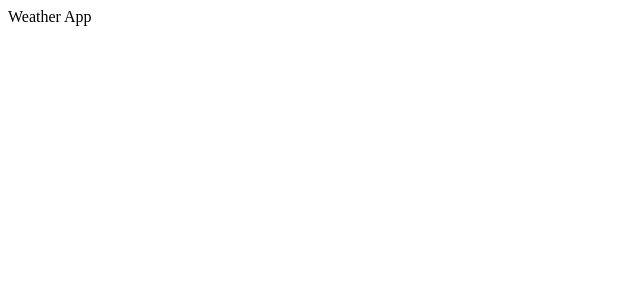
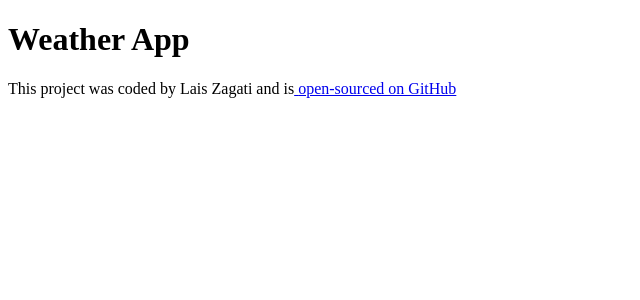
Before and after one commit to LaisZagati/weather-react-app, a React (Create React App) app: page / in a window 1280 px wide. Shown: the top 300 px of the page, without its empty margins (0-640 px from the left). Built offline with nearby package versions, Linux system fonts and the light colour scheme.

Commit message:
Uplaoded to github and deployed on Netlify

```diff
--- a/src/App.js
+++ b/src/App.js
@@ -2,7 +2,22 @@ import logo from "./logo.svg";
 import "./App.css";
 
 function App() {
-  return <div className="App">Weather App</div>;
+  return (
+    <div className="App">
+      <h1>Weather App</h1>
+      <footer>
+        {" "}
+        This project was coded by Lais Zagati and is
+        <a
+          href="https://github.com/LaisZagati/weather-react-app"
+          target="blank"
+        >
+          {" "}
+          open-sourced on GitHub
+        </a>
+      </footer>
+    </div>
+  );
 }
 
 export default App;
```
